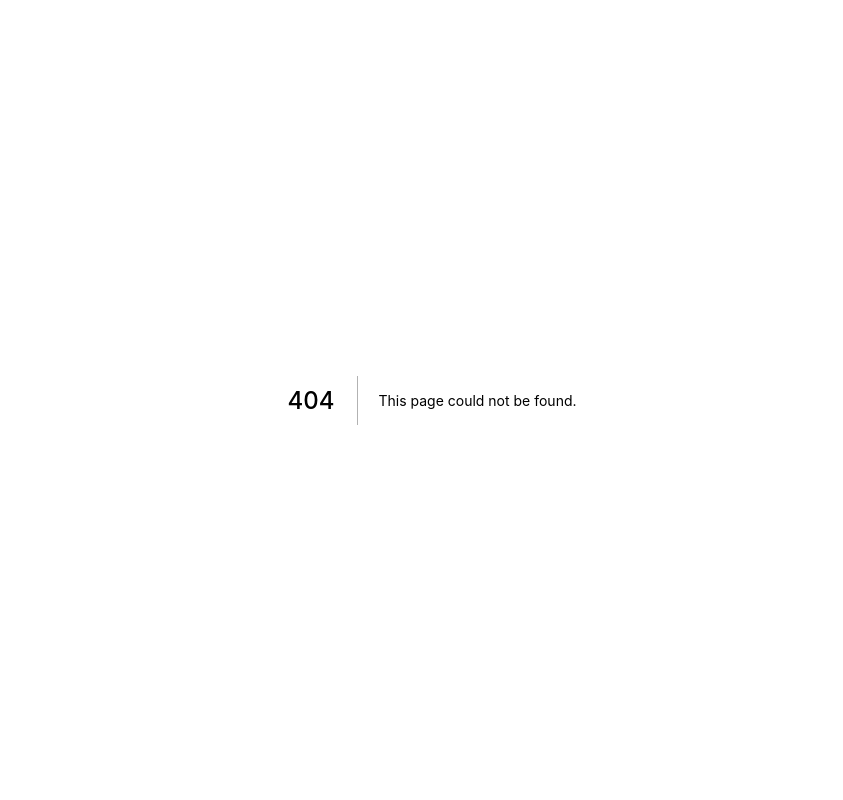
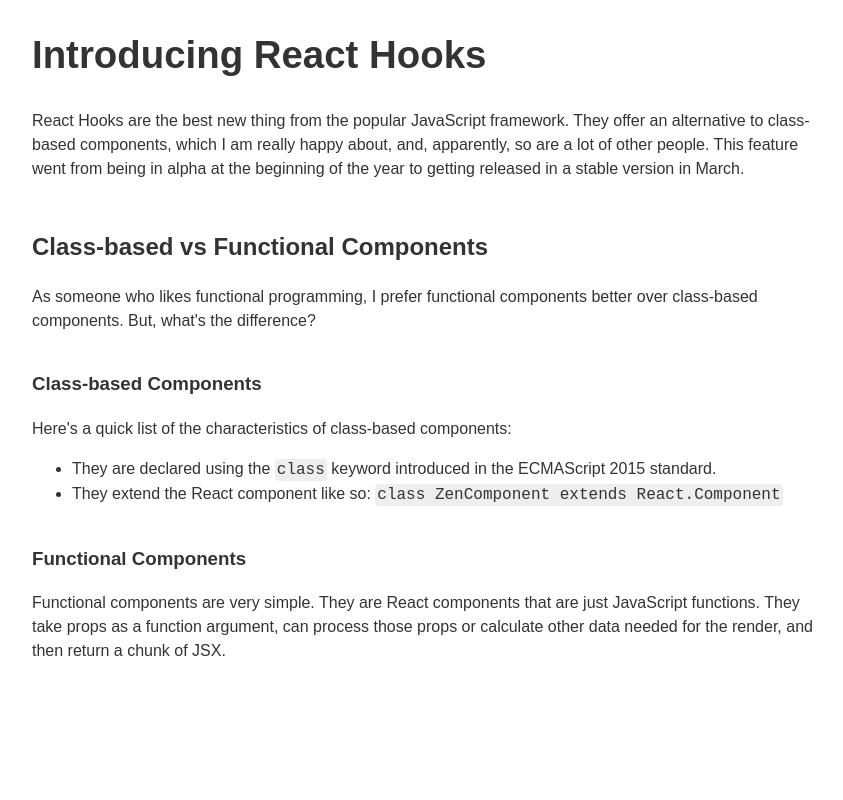
Before and after one commit to kyle-hall/website, a Next.js app: page /posts/introducing-react-hooks in a window 1280 px wide. Before the commit this address had no page. Shown: the top 800 px of the page, without its empty margins (208-1051 px from the left). Built offline with nearby package versions, Linux system fonts and the light colour scheme.

Commit message:
switch this post to introduce hooks

```diff
--- /dev/null
+++ b/pages/posts/introducing-react-hooks.js
@@ -0,0 +1,49 @@
+import BlogLayout from '../../components/BlogLayout'
+import blogStyles from '../../common/blogPostStyles'
+
+const Post = _ => (
+  <BlogLayout>
+    <div style={blogStyles.containerStyle}>
+      <h1 style={{ fontFamily: ['Montserrat', 'sans-serif'], fontSize: '3vw' }}>
+        Introducing React Hooks
+      </h1>
+      <article>
+        <p style={blogStyles.contentStyle}>
+          React Hooks are the best new thing from the popular JavaScript framework. They offer an
+          alternative to class-based components, which I am really happy about, and, apparently, so
+          are a lot of other people. This feature went from being in alpha at the beginning of the
+          year to getting released in a stable version in March.
+        </p>
+        <section>
+          <h2 style={blogStyles.headerStyles}>Class-based vs Functional Components</h2>
+          <p style={blogStyles.contentStyle}>
+            As someone who likes functional programming, I prefer functional components better over
+            class-based components. But, what's the difference?
+          </p>
+          <h3 style={blogStyles.headerStyles}>Class-based Components</h3>
+          <p style={blogStyles.contentStyle}>
+            Here's a quick list of the characteristics of class-based components:
+          </p>
+          <ul style={blogStyles.contentStyle}>
+            <li>
+              They are declared using the <span style={blogStyles.insetStyle}>class</span> keyword
+              introduced in the ECMAScript 2015 standard.
+            </li>
+            <li>
+              They extend the React component like so:{' '}
+              <span style={blogStyles.insetStyle}>class ZenComponent extends React.Component</span>
+            </li>
+          </ul>
+          <h3 style={blogStyles.headerStyles}>Functional Components</h3>
+          <p style={blogStyles.contentStyle}>
+            Functional components are very simple. They are React components that are just
+            JavaScript functions. They take props as a function argument, can process those props or
+            calculate other data needed for the render, and then return a chunk of JSX.
+          </p>
+        </section>
+      </article>
+    </div>
+  </BlogLayout>
+)
+
+export default Post
```
Also changed, not shown: pages/blog.js (+3 -4 lines), pages/posts/test-driving-react-hooks.js (deleted, +0 -33 lines).
